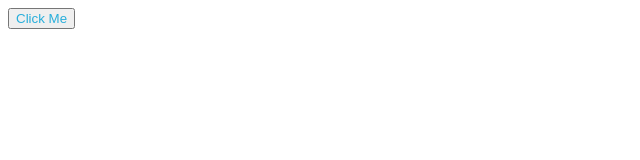
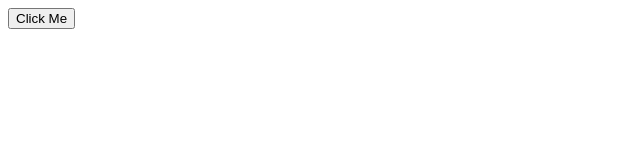
Before and after one commit to geekChourasia/React-Practice-Assignments---Button-Action-with-Class-Component, a React app: page / in a window 1280 px wide. Shown: the top 160 px of the page, without its empty margins (0-640 px from the left). Built offline with nearby package versions, Linux system fonts and the light colour scheme.

Commit message:
Update App.js

```diff
--- a/src/components/App.js
+++ b/src/components/App.js
@@ -1,28 +1,53 @@
 import React, { Component, useState } from "react";
-import '../styles/App.css';
+
+//import '../styles/App.css';
+
 class App extends Component {
 
 	constructor(props) {
+
 		super(props);
-		this.state = ({ isClicked: false });
 
-		// this.state = this.printPara.bind(this);
+		this.state = { isClicked: false };
+
+		//this.printPara = this.printPara.bind(this);
+
 	}
 
 	printPara = () => {
-		//- declare directly don't use const or let
 
-		this.setState({ isClicked: true })
-	};
+		this.setState({ isClicked: true });
+
+	}
 
 	render() {
+
 		return (
+
 			<div id="main">
-				<button id="click" onClick={this.printPara}>Click Me</button>
-				{this.state.isClicked ?<para id="para">Hello, I've learnt to use the full-stack evaluation tool. This makes me so happy</para>: null}
+
+				<button id="click" onClick={this.printPara}>
+
+					Click Me
+
+        	</button>
+
+				{this.state.isClicked ? (
+
+					<para>
+
+						Hello, I've learnt to use the full-stack evaluation tool. This makes
+
+						me so happy
+
+					</para>
+
+				) : null}
+
 			</div>
 
 		);
+
 	}
 
 }
```
